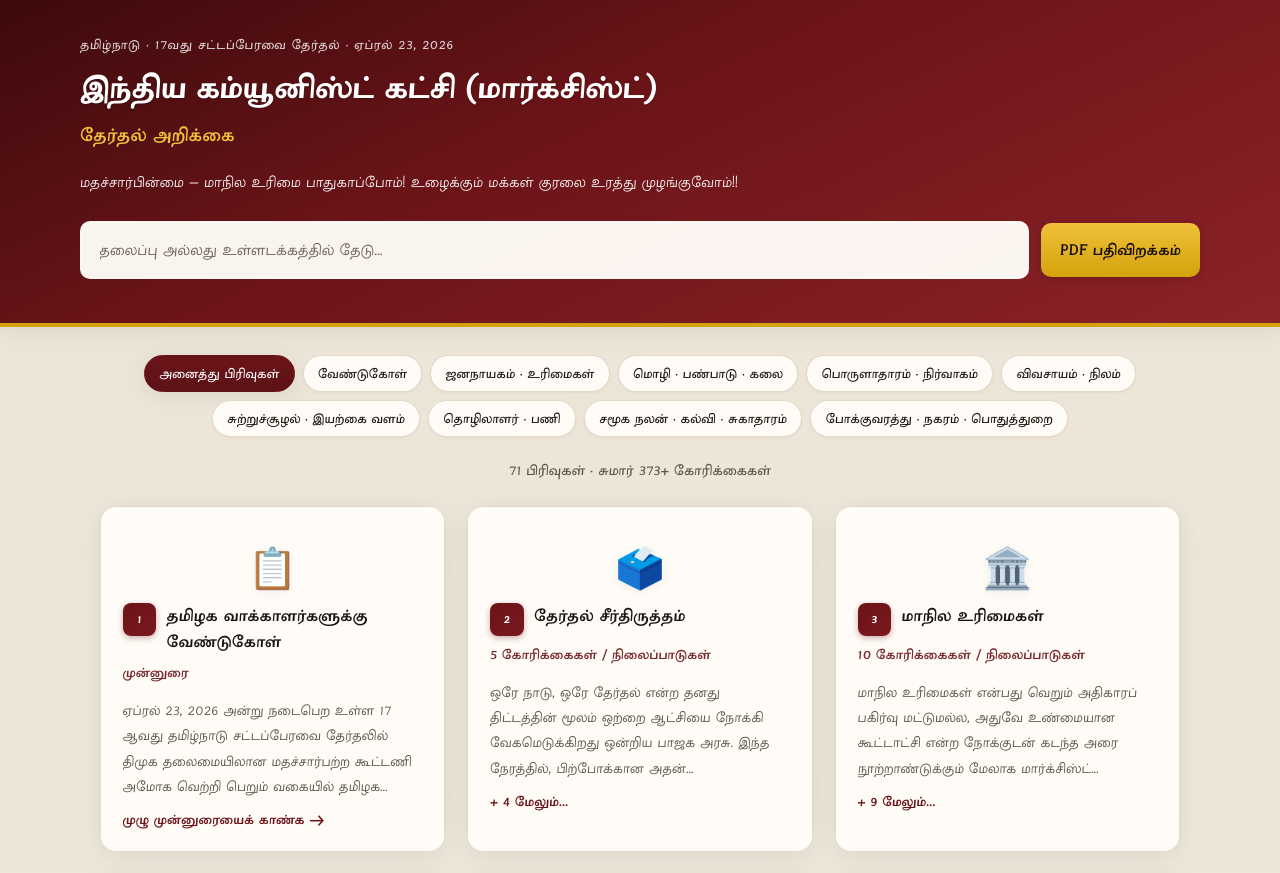
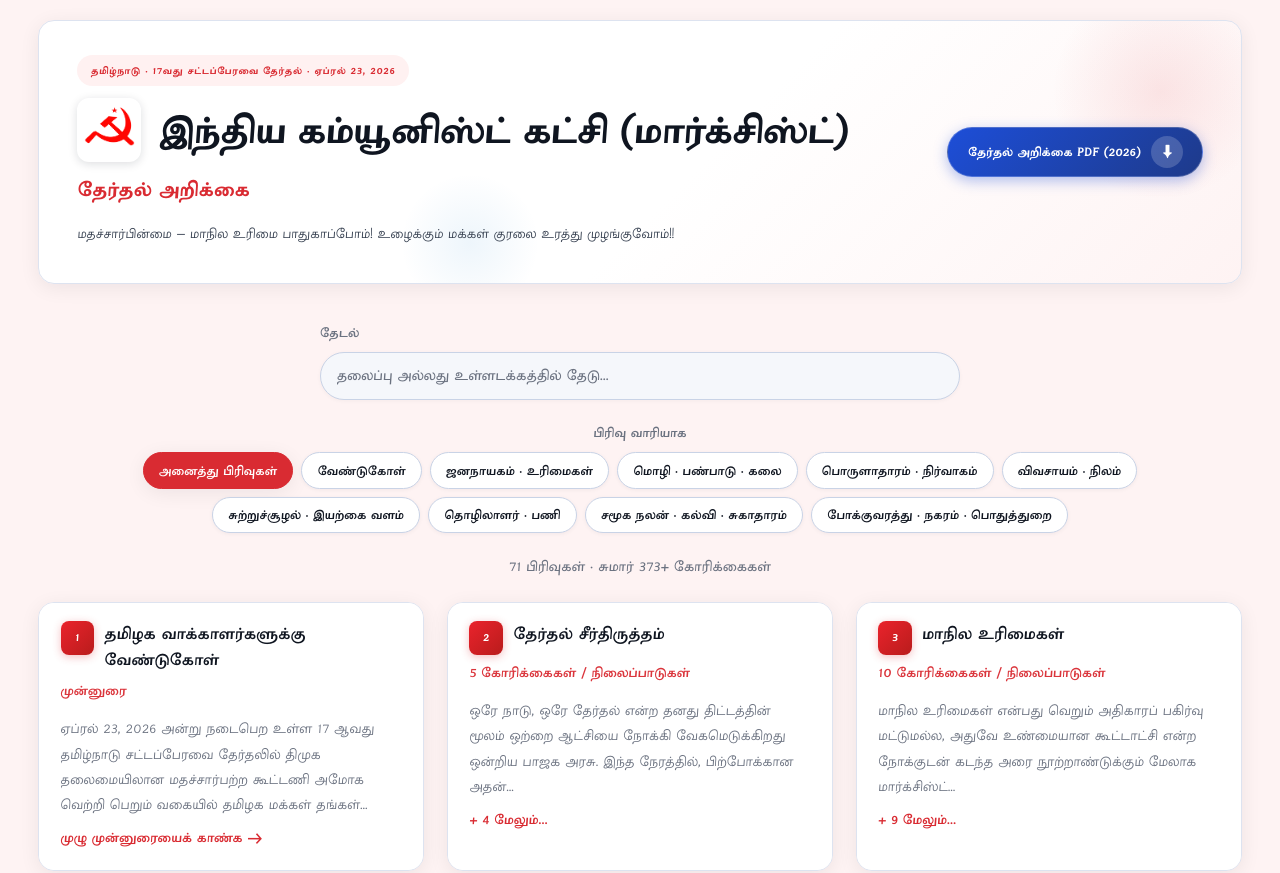
Before and after one commit to tamilmarxist/election-2026, a plain HTML site: page index.html in a window 1280 px wide. Shown: the top 873 px of the page. Drawn offline with Linux system fonts and the light colour scheme; a web font is replaced by a local one.

Commit message:
theme change

```diff
--- a/app.js
+++ b/app.js
@@ -9,7 +9,6 @@
 
 const modalEl = document.getElementById("sectionModal");
 const modalCloseEl = document.getElementById("modalClose");
-const modalEmojiEl = document.getElementById("modalEmoji");
 const modalTitleEl = document.getElementById("modalTitle");
 const modalCountEl = document.getElementById("modalCount");
 const modalContentEl = document.getElementById("modalContent");
@@ -22,15 +21,6 @@
 let activeCategory = "all";
 let activeSection = null;
 let toastTimer = null;
-
-const SECTION_EMOJI = [
-  "📋", "🗳️", "🏛️", "📖", "🎭", "🏺", "⚖️", "📢", "🛡️", "💰", "🌾", "💧",
-  "👷", "🏥", "👩", "🚌", "📚", "🌿", "🏘️", "⚡", "🤝", "🌆", "✊", "📜"
-];
-
-function sectionEmoji(id) {
-  return SECTION_EMOJI[(id - 1) % SECTION_EMOJI.length];
-}
 
 function truncate(s, max) {
   if (!s) return "";
@@ -132,7 +122,6 @@
     return;
   }
   activeSection = sec;
-  modalEmojiEl.textContent = sectionEmoji(sec.id);
   modalTitleEl.textContent = sec.title;
   const n = sec.bullets?.length || 0;
   modalCountEl.textContent = sec.prose && n === 0 ? "முன்னுரை" : `${n} கோரிக்கைகள் / நிலைப்பாடுகள்`;
@@ -246,10 +235,6 @@
     btn.type = "button";
     btn.className = "card-face";
 
-    const emoji = document.createElement("span");
-    emoji.className = "card-emoji";
-    emoji.textContent = sectionEmoji(sec.id);
-
     const headline = document.createElement("div");
     headline.className = "card-headline";
 
@@ -281,7 +266,6 @@
     headline.appendChild(num);
     headline.appendChild(titleWrap);
 
-    btn.appendChild(emoji);
     btn.appendChild(headline);
     btn.appendChild(countEl);
     btn.appendChild(previewEl);
@@ -350,11 +334,9 @@
   footerSloganEl.textContent = manifesto.meta.tagline_ta || "";
   footerMetaEl.textContent = `${manifesto.meta.party_ta || ""} · ${manifesto.meta.date || ""}`;
 
-  const pdf = manifesto.meta.pdf_url;
-  if (pdf) {
-    pdfLink.href = pdf;
-    pdfLink.hidden = false;
-  }
+  const pdf = manifesto.meta.pdf_url || "asset/CPIM_Election_Manifesto_2026.pdf";
+  pdfLink.href = pdf;
+  pdfLink.download = pdf.split("/").pop() || "CPIM_Election_Manifesto_2026.pdf";
 
   wireModalActions();
   renderCategoryChips();
--- a/index.html
+++ b/index.html
@@ -5,36 +5,68 @@
   <meta name="viewport" content="width=device-width, initial-scale=1" />
   <meta name="description" content="இந்திய கம்யூனிஸ்ட் கட்சி (மார்க்சிஸ்ட்) — தமிழ்நாடு 17வது சட்டப்பேரவை தேர்தல் 2026 தேர்தல் அறிக்கை" />
   <title>தேர்தல் அறிக்கை 2026 | சிபிஐ(எம்) தமிழ்நாடு</title>
-  <link rel="stylesheet" href="styles.css?v=5" />
+  <link rel="preconnect" href="https://fonts.googleapis.com" />
+  <link rel="preconnect" href="https://fonts.gstatic.com" crossorigin />
+  <link href="https://fonts.googleapis.com/css2?family=Mukta+Malar:wght@400;500;600;700;800&display=swap" rel="stylesheet" />
+  <link rel="stylesheet" href="styles.css?v=13" />
   <link rel="manifest" href="manifest.webmanifest" />
 </head>
 <body>
-  <header class="site-header">
+  <div class="manifesto-app">
+  <header class="site-header manifesto-hero">
+    <span class="manifesto-hero__deco manifesto-hero__deco--1" aria-hidden="true"></span>
+    <span class="manifesto-hero__deco manifesto-hero__deco--2" aria-hidden="true"></span>
     <div class="header-inner">
-      <p class="eyebrow">தமிழ்நாடு · 17வது சட்டப்பேரவை தேர்தல் · ஏப்ரல் 23, 2026</p>
-      <h1 class="party-name" id="partyName">இந்திய கம்யூனிஸ்ட் கட்சி (மார்க்சிஸ்ட்)</h1>
-      <p class="doc-title" id="docTitle">தேர்தல் அறிக்கை</p>
-      <p class="tagline" id="tagline"></p>
-      <div class="header-actions">
-        <label class="search-wrap">
-          <span class="visually-hidden">தேடல்</span>
-          <input type="search" id="search" placeholder="தலைப்பு அல்லது உள்ளடக்கத்தில் தேடு…" autocomplete="off" />
-        </label>
-        <a class="btn-pdf" id="pdfLink" href="#" hidden>PDF பதிவிறக்கம்</a>
+      <div class="header-copy">
+        <p class="eyebrow">தமிழ்நாடு · 17வது சட்டப்பேரவை தேர்தல் · ஏப்ரல் 23, 2026</p>
+        <div class="party-name-row">
+          <div class="party-emblem-wrap">
+            <img
+              class="party-emblem"
+              src="asset/images/cpim-emblem.png"
+              alt=""
+              width="64"
+              height="64"
+              decoding="async"
+            />
+          </div>
+          <h1 class="party-name" id="partyName">இந்திய கம்யூனிஸ்ட் கட்சி (மார்க்சிஸ்ட்)</h1>
+        </div>
+        <p class="doc-title" id="docTitle">தேர்தல் அறிக்கை</p>
+        <p class="tagline hero-desc" id="tagline"></p>
+      </div>
+      <div class="header-download">
+        <a class="btn-pdf btn-pdf-hero" id="pdfLink" href="asset/CPIM_Election_Manifesto_2026.pdf" download="CPIM_Election_Manifesto_2026.pdf">
+          <span class="btn-pdf-text">தேர்தல் அறிக்கை PDF (2026)</span>
+          <span class="btn-pdf-icon" aria-hidden="true">⬇</span>
+        </a>
       </div>
     </div>
   </header>
 
   <main class="main">
+    <div class="search-panel">
+      <p class="search-label" id="searchLabel">தேடல்</p>
+      <label class="search-wrap search-wrap-main">
+        <span class="visually-hidden">தலைப்பு அல்லது உள்ளடக்கத்தில் தேடு</span>
+        <input type="search" id="search" placeholder="தலைப்பு அல்லது உள்ளடக்கத்தில் தேடு…" autocomplete="off" />
+      </label>
+    </div>
+    <p class="filters-eyebrow" id="filtersEyebrow">பிரிவு வாரியாக</p>
     <div class="filters" id="categoryFilters" role="tablist" aria-label="பிரிவுகளின்படி வடிகட்டல்"></div>
     <p class="stats" id="stats"></p>
     <section class="cards" id="cards" aria-live="polite"></section>
   </main>
 
+  <footer class="site-footer">
+    <p id="footerSlogan"></p>
+    <p class="meta-small" id="footerMeta"></p>
+  </footer>
+  </div>
+
   <div class="modal-backdrop" id="sectionModal" hidden>
     <div class="modal-card" role="dialog" aria-modal="true" aria-labelledby="modalTitle">
       <button type="button" class="modal-close" id="modalClose" aria-label="மூடு">×</button>
-      <p class="modal-emoji" id="modalEmoji" aria-hidden="true"></p>
       <h2 class="modal-title" id="modalTitle"></h2>
       <p class="modal-count" id="modalCount"></p>
       <div class="modal-content" id="modalContent"></div>
@@ -45,13 +77,8 @@
     </div>
   </div>
 
-  <footer class="site-footer">
-    <p id="footerSlogan"></p>
-    <p class="meta-small" id="footerMeta"></p>
-  </footer>
-
   <div class="toast" id="toast" hidden aria-live="polite"></div>
 
-  <script src="app.js?v=5" type="module"></script>
+  <script src="app.js?v=13" type="module"></script>
 </body>
 </html>
--- a/styles.css
+++ b/styles.css
@@ -38,22 +38,31 @@
   font-display: swap;
 }
 
+/* Theme aligned with votefordmk.in (Mukta Malar, pink page tint, hero card, red + blue accents) */
 :root {
-  --maroon: #6b1418;
-  --maroon-deep: #3d0a0c;
-  --gold: #d4a20c;
-  --gold-bright: #f0c13a;
-  --bg: #f3efe6;
-  --bg-warm: #ebe4d6;
-  --card: #fffcf7;
-  --text: #1c1410;
-  --muted: #5c5348;
-  --border: #e2d9c8;
+  --ink: #0f1520;
+  --ink2: #374151;
+  --muted: #6b7280;
+  --line: #dde3f0;
+  --line2: #c9d3e6;
+  --surface: #ffffff;
+  --surface2: #f5f7fb;
+  --red: #d92b32;
+  --red-light: #fff1f1;
+  --blue-cta-start: #1d4ed8;
+  --blue-cta-end: #1e3a8a;
   --radius: 16px;
   --radius-sm: 10px;
-  --shadow: 0 4px 24px rgba(28, 12, 8, 0.07);
-  --shadow-hover: 0 8px 32px rgba(28, 12, 8, 0.11);
-  --font: "Korkai", "Latha", "Tamil Sangam MN", system-ui, sans-serif;
+  --shadow: 0 4px 20px rgba(15, 21, 32, 0.07);
+  --shadow-hover: 0 12px 36px rgba(15, 21, 32, 0.12);
+  --font: "Mukta Malar", "Korkai", "Latha", "Tamil Sangam MN", system-ui, sans-serif;
+  --text: var(--ink);
+  --card: var(--surface);
+  --border: var(--line);
+  --maroon: #b91c1c;
+  --maroon-deep: #991b1b;
+  --gold: #ca8a04;
+  --gold-bright: #eab308;
 }
 
 *,
@@ -62,17 +71,33 @@
   box-sizing: border-box;
 }
 
+html {
+  overflow-x: clip;
+}
+
+@supports not (overflow-x: clip) {
+  html {
+    overflow-x: hidden;
+  }
+}
+
 body {
   margin: 0;
   font-family: var(--font);
   font-weight: 400;
-  background: var(--bg);
-  background-image: linear-gradient(180deg, var(--bg-warm) 0%, var(--bg) 38%, var(--bg) 100%);
-  color: var(--text);
+  background-color: #fef3f3;
+  color: var(--ink);
   line-height: 1.65;
-  font-size: 1.12rem;
+  font-size: 1.05rem;
   min-height: 100vh;
   font-style: normal;
+}
+
+.manifesto-app {
+  max-width: 1240px;
+  margin: 0 auto;
+  padding: 20px 18px 52px;
+  min-width: 0;
 }
 
 .visually-hidden {
@@ -86,109 +111,253 @@
   border: 0;
 }
 
-.site-header {
-  background: linear-gradient(155deg, var(--maroon-deep) 0%, var(--maroon) 42%, #8b2228 100%);
-  color: #fff;
-  padding: 2rem 1.25rem 2.75rem;
+.site-header.manifesto-hero {
+  position: relative;
+  overflow: hidden;
+  border: 1px solid var(--line);
+  border-radius: var(--radius);
   box-shadow: var(--shadow);
-  border-bottom: 4px solid var(--gold);
+  background: linear-gradient(135deg, #fff 55%, #fef3f3 100%);
+  padding: clamp(1.25rem, 4vw, 2.15rem) clamp(1rem, 3vw, 2.75rem);
+  margin-bottom: 1rem;
+}
+
+.manifesto-hero__deco {
+  position: absolute;
+  border-radius: 50%;
+  pointer-events: none;
+}
+
+.manifesto-hero__deco--1 {
+  background: radial-gradient(circle, rgba(217, 43, 50, 0.1) 0%, transparent 70%);
+  width: 220px;
+  height: 220px;
+  top: -40px;
+  right: -30px;
+}
+
+.manifesto-hero__deco--2 {
+  background: radial-gradient(circle, rgba(10, 122, 204, 0.07) 0%, transparent 70%);
+  width: 140px;
+  height: 140px;
+  bottom: -30px;
+  left: 30%;
 }
 
 .header-inner {
-  max-width: 1120px;
-  margin: 0 auto;
+  position: relative;
+  z-index: 1;
+  max-width: none;
+  margin: 0;
+  display: flex;
+  flex-direction: column;
+  gap: 1.25rem;
+}
+
+.header-copy {
+  min-width: 0;
+  flex: 1;
+}
+
+.party-name-row {
+  display: flex;
+  align-items: center;
+  gap: clamp(0.65rem, 2.2vw, 1.1rem);
+}
+
+.party-emblem-wrap {
+  flex-shrink: 0;
+  width: clamp(3rem, 8vw, 4rem);
+  height: clamp(3rem, 8vw, 4rem);
+  border-radius: 12px;
+  /* background: #0a0a0a; */
+  display: flex;
+  align-items: center;
+  justify-content: center;
+  padding: 0.35rem;
+  box-shadow: 0 2px 10px rgba(15, 21, 32, 0.14);
+  border: 1px solid rgba(255, 255, 255, 0.08);
+}
+
+.party-emblem {
+  width: 100%;
+  height: 100%;
+  object-fit: contain;
+  display: block;
+}
+
+@media (min-width: 768px) {
+  .header-inner {
+    flex-direction: row;
+    align-items: flex-start;
+    justify-content: space-between;
+    gap: 2rem;
+  }
+
+  .header-download {
+    flex-shrink: 0;
+    margin-top: 0;
+    align-self: center;
+  }
 }
 
 .eyebrow {
-  margin: 0 0 0.5rem;
-  font-size: 0.96rem;
-  font-weight: 500;
-  opacity: 0.92;
-  letter-spacing: 0.04em;
-  color: rgba(255, 255, 255, 0.88);
+  display: inline-flex;
+  align-items: center;
+  gap: 0.35rem;
+  margin: 0 0 0.75rem;
+  padding: 0.35rem 0.85rem;
+  font-size: 0.72rem;
+  font-weight: 800;
+  letter-spacing: 0.06em;
+  color: var(--red);
+  background: var(--red-light);
+  border-radius: 999px;
 }
 
 .party-name {
   margin: 0;
-  font-size: clamp(1.6rem, 4.6vw, 2.3rem);
-  font-weight: 900;
-  line-height: 1.2;
+  flex: 1;
+  min-width: 0;
+  font-size: clamp(1.65rem, 3.6vw, 2.75rem);
+  font-weight: 800;
+  line-height: 1.12;
   letter-spacing: -0.02em;
-  text-shadow: 0 1px 2px rgba(0, 0, 0, 0.2);
+  color: var(--ink);
 }
 
 .doc-title {
   margin: 0.5rem 0 0;
-  font-size: 1.34rem;
-  font-weight: 700;
-  color: var(--gold-bright);
+  font-size: clamp(1.15rem, 2.2vw, 1.45rem);
+  font-weight: 800;
+  color: var(--red);
 }
 
-.tagline {
-  margin: 1rem 0 0;
-  font-size: 1.08rem;
+.tagline,
+.hero-desc {
+  margin: 0.85rem 0 0;
+  font-size: 0.98rem;
   font-weight: 400;
-  opacity: 0.94;
-  max-width: 44em;
-  line-height: 1.55;
+  color: var(--ink2);
+  max-width: 42rem;
+  line-height: 1.7;
 }
 
-.header-actions {
-  margin-top: 1.6rem;
-  display: flex;
-  flex-wrap: wrap;
-  gap: 0.75rem;
-  align-items: center;
+.header-download {
+  margin-top: 0.25rem;
 }
 
-.search-wrap {
-  flex: 1;
-  min-width: min(100%, 240px);
-}
+@media (min-width: 768px) {
+  .header-download {
+    margin-top: 0;
+  }
 
-#search {
-  width: 100%;
-  padding: 0.75rem 1.1rem;
-  border: 2px solid rgba(255, 255, 255, 0.25);
-  border-radius: var(--radius-sm);
-  font: inherit;
-  font-weight: 500;
-  background: rgba(255, 252, 247, 0.97);
-  color: var(--text);
-}
-
-#search::placeholder {
-  color: #6a6258;
-  font-weight: 400;
-}
-
-#search:focus {
-  outline: none;
-  border-color: var(--gold-bright);
-  box-shadow: 0 0 0 3px rgba(240, 193, 58, 0.35);
+  .btn-pdf-hero {
+    white-space: nowrap;
+  }
 }
 
 .btn-pdf {
   display: inline-flex;
   align-items: center;
-  padding: 0.75rem 1.2rem;
-  background: linear-gradient(180deg, var(--gold-bright) 0%, var(--gold) 100%);
-  color: #1a0f08;
-  font-weight: 700;
+  justify-content: center;
+  gap: 0.65rem;
   text-decoration: none;
-  border-radius: var(--radius-sm);
-  white-space: nowrap;
-  box-shadow: 0 2px 8px rgba(0, 0, 0, 0.15);
+  font-weight: 800;
+  border-radius: 999px;
+  transition: transform 0.15s ease, box-shadow 0.15s ease;
+}
+
+.btn-pdf-hero {
+  padding: 0.5rem 1.15rem 0.5rem 1.25rem;
+  font-size: 0.88rem;
+  color: #fff;
+  background: linear-gradient(135deg, var(--blue-cta-start), var(--blue-cta-end));
+  border: 1px solid rgba(255, 255, 255, 0.22);
+  box-shadow: 0 4px 14px rgba(29, 78, 216, 0.35);
+  max-width: 100%;
+  flex-wrap: wrap;
+  justify-content: center;
+  text-align: center;
+}
+
+.btn-pdf-icon {
+  display: inline-flex;
+  align-items: center;
+  justify-content: center;
+  width: 2rem;
+  height: 2rem;
+  border-radius: 50%;
+  background: rgba(255, 255, 255, 0.18);
+  color: #fff;
+  font-size: 0.9rem;
+  line-height: 1;
 }
 
 .btn-pdf:hover {
-  filter: brightness(1.06);
+  transform: translateY(-2px);
+  box-shadow: 0 8px 22px rgba(29, 78, 216, 0.45);
+  color: #fff;
+}
+
+.btn-pdf:focus-visible {
+  outline: 2px solid var(--blue-cta-start);
+  outline-offset: 3px;
+}
+
+.search-panel {
+  max-width: 40rem;
+  margin: 0 auto 1.25rem;
+}
+
+.search-label {
+  margin: 0 0 0.45rem;
+  font-size: 0.94rem;
+  font-weight: 600;
+  color: var(--muted);
+}
+
+.search-wrap-main {
+  display: block;
+}
+
+.search-wrap-main #search {
+  width: 100%;
+  min-height: 3rem;
+  padding: 0.65rem 1rem;
+  border: 1.5px solid var(--line2);
+  border-radius: 50px;
+  font: inherit;
+  font-weight: 600;
+  line-height: 1.4;
+  background: var(--surface2);
+  color: var(--ink);
+  box-shadow: 0 1px 4px rgba(15, 21, 32, 0.04);
+}
+
+.search-wrap-main #search::placeholder {
+  color: var(--muted);
+  font-weight: 500;
+}
+
+.search-wrap-main #search:focus {
+  outline: none;
+  border-color: var(--red);
+  box-shadow: inset 0 0 0 2px rgba(217, 43, 50, 0.2);
+}
+
+.filters-eyebrow {
+  margin: 0 0 0.5rem;
+  text-align: center;
+  font-size: 0.94rem;
+  font-weight: 600;
+  color: var(--muted);
 }
 
 .main {
-  max-width: 1120px;
-  margin: 0 auto;
-  padding: 1.75rem 1.25rem 3.5rem;
+  max-width: none;
+  margin: 0;
+  padding: 1.25rem 0 2rem;
 }
 
 .filters {
@@ -201,34 +370,34 @@
 
 .filters .chip {
   font: inherit;
-  font-size: 0.96rem;
-  font-weight: 500;
-  padding: 0.45rem 0.9rem;
+  font-size: 0.92rem;
+  font-weight: 600;
+  padding: 0.45rem 0.95rem;
   border-radius: 999px;
-  border: 1px solid var(--border);
-  background: var(--card);
-  color: var(--text);
+  border: 1px solid var(--line2);
+  background: var(--surface);
+  color: var(--ink);
   cursor: pointer;
   line-height: 1.35;
-  box-shadow: 0 1px 3px rgba(28, 12, 8, 0.05);
+  box-shadow: 0 1px 4px rgba(15, 21, 32, 0.05);
   transition: transform 0.15s, box-shadow 0.15s, border-color 0.15s;
 }
 
 .filters .chip:hover {
-  border-color: var(--maroon);
-  color: var(--maroon);
+  border-color: var(--red);
+  color: var(--red);
   transform: translateY(-1px);
 }
 
 .filters .chip:focus-visible {
-  outline: 2px solid var(--gold);
+  outline: 2px solid var(--red);
   outline-offset: 2px;
 }
 
 .filters .chip[aria-selected="true"] {
-  background: linear-gradient(180deg, var(--maroon) 0%, #5c1216 100%);
+  background: var(--red);
   color: #fff;
-  border-color: var(--maroon);
+  border-color: var(--red);
   box-shadow: var(--shadow);
 }
 
@@ -249,9 +418,9 @@
 }
 
 .card {
-  background: var(--card);
+  background: var(--surface);
   border-radius: var(--radius);
-  border: 1px solid var(--border);
+  border: 1px solid var(--line);
   box-shadow: var(--shadow);
   overflow: hidden;
   scroll-margin-top: 1rem;
@@ -279,9 +448,9 @@
   width: 2.35rem;
   height: 2.35rem;
   border-radius: var(--radius-sm);
-  border: 1px solid var(--border);
-  background: rgba(255, 252, 247, 0.95);
-  color: var(--maroon);
+  border: 1px solid var(--line2);
+  background: rgba(255, 255, 255, 0.95);
+  color: var(--red);
   font-size: 1rem;
   font-weight: 700;
   font-family: var(--font);
@@ -291,12 +460,12 @@
 
 .card-permalink:hover,
 .card-permalink:focus-visible {
-  background: var(--gold-bright);
-  color: var(--maroon-deep);
+  background: var(--red-light);
+  color: var(--red);
 }
 
 .card-permalink:focus-visible {
-  outline: 2px solid var(--maroon);
+  outline: 2px solid var(--red);
   outline-offset: 2px;
 }
 
@@ -305,7 +474,7 @@
   display: flex;
   flex-direction: column;
   align-items: stretch;
-  padding: 2.6rem 1.15rem 1.15rem;
+  padding: 1.15rem 1.15rem 1.15rem;
   text-align: left;
   font: inherit;
   font-family: var(--font);
@@ -317,7 +486,7 @@
 }
 
 .card-face:hover {
-  background: #fffdfa;
+  background: #fafbfc;
 }
 
 .card-emoji {
@@ -342,12 +511,12 @@
   display: flex;
   align-items: center;
   justify-content: center;
-  background: linear-gradient(145deg, var(--maroon) 0%, #7a181d 100%);
+  background: linear-gradient(135deg, #ea232c, #b91c1c);
   color: #fff;
   font-weight: 800;
   font-size: 0.82rem;
   border-radius: 8px;
-  box-shadow: 0 2px 6px rgba(107, 20, 24, 0.35);
+  box-shadow: 0 2px 8px rgba(217, 43, 50, 0.3);
 }
 
 .card-title-wrap {
@@ -366,9 +535,9 @@
 .card-count {
   margin: 0.35rem 0 0;
   font-size: 0.98rem;
-  font-weight: 600;
-  color: var(--maroon);
-  opacity: 0.9;
+  font-weight: 700;
+  color: var(--red);
+  opacity: 0.95;
 }
 
 .card-preview {
@@ -388,7 +557,7 @@
   margin: 0.5rem 0 0;
   font-size: 0.98rem;
   font-weight: 700;
-  color: var(--maroon);
+  color: var(--red);
 }
 
 .card.hidden {
@@ -398,7 +567,7 @@
 .modal-backdrop {
   position: fixed;
   inset: 0;
-  background: rgba(23, 16, 13, 0.62);
+  background: rgba(15, 21, 32, 0.62);
   display: flex;
   align-items: center;
   justify-content: center;
@@ -414,10 +583,10 @@
   width: min(920px, 100%);
   max-height: 90vh;
   overflow: auto;
-  background: var(--card);
-  border: 1px solid var(--border);
+  background: var(--surface);
+  border: 1px solid var(--line);
   border-radius: var(--radius);
-  box-shadow: 0 20px 48px rgba(14, 7, 6, 0.28);
+  box-shadow: 0 20px 48px rgba(15, 21, 32, 0.22);
   padding: 1.25rem 1.25rem 1.5rem;
   position: relative;
   display: flex;
@@ -428,9 +597,9 @@
   position: absolute;
   right: 0.8rem;
   top: 0.8rem;
-  border: 1px solid var(--border);
+  border: 1px solid var(--line2);
   background: #fff;
-  color: var(--maroon);
+  color: var(--red);
   border-radius: 10px;
   width: 2rem;
   height: 2rem;
@@ -439,14 +608,8 @@
   cursor: pointer;
 }
 
-.modal-emoji {
-  margin: 0;
-  font-size: 2.2rem;
-  text-align: center;
-}
-
 .modal-title {
-  margin: 0.25rem 0 0;
+  margin: 0.5rem 2.5rem 0;
   font-size: 1.4rem;
   font-weight: 800;
   text-align: center;
@@ -455,7 +618,7 @@
 .modal-count {
   margin: 0.2rem 0 0.9rem;
   text-align: center;
-  color: var(--maroon);
+  color: var(--red);
   font-weight: 600;
 }
 
@@ -469,9 +632,9 @@
 }
 
 .modal-btn {
-  border: 1px solid var(--border);
+  border: 1px solid var(--line2);
   background: #fff;
-  color: var(--text);
+  color: var(--ink);
   border-radius: 10px;
   padding: 0.5rem 0.85rem;
   font: inherit;
@@ -480,9 +643,9 @@
 }
 
 .modal-btn-primary {
-  background: linear-gradient(180deg, var(--gold-bright) 0%, var(--gold) 100%);
-  color: #24170d;
-  border-color: #c5940d;
+  background: linear-gradient(135deg, var(--blue-cta-start), var(--blue-cta-end));
+  color: #fff;
+  border-color: rgba(255, 255, 255, 0.25);
   font-weight: 700;
 }
 
@@ -495,7 +658,7 @@
   min-height: 8rem;
   max-height: 58vh;
   overflow: auto;
-  border-top: 1px solid var(--border);
+  border-top: 1px solid var(--line);
   padding-top: 0.8rem;
 }
 
@@ -511,19 +674,19 @@
 }
 
 .site-footer {
-  max-width: 1120px;
-  margin: 0 auto;
-  padding: 0 1.25rem 2.75rem;
+  max-width: none;
+  margin: 0;
+  padding: 0 0 1.5rem;
   text-align: center;
   color: var(--muted);
-  font-size: 1.02rem;
+  font-size: 1rem;
   font-weight: 500;
 }
 
 #footerSlogan {
-  font-weight: 700;
-  color: var(--maroon);
-  font-size: 1.1rem;
+  font-weight: 800;
+  color: var(--red);
+  font-size: 1.05rem;
 }
 
 .meta-small {
@@ -537,9 +700,9 @@
   left: 50%;
   bottom: 1.25rem;
   transform: translateX(-50%);
-  background: #2b211b;
+  background: var(--ink);
   color: #fff;
-  border: 1px solid #4a3a31;
+  border: 1px solid var(--line2);
   border-radius: 10px;
   padding: 0.5rem 0.9rem;
   font-size: 0.95rem;
--- a/sw.js
+++ b/sw.js
@@ -1,10 +1,11 @@
-const CACHE = "cpim-manifesto-v4";
+const CACHE = "cpim-manifesto-v9";
 const PRECACHE = [
   "index.html",
   "styles.css",
   "app.js",
   "data/manifesto.json",
   "manifest.webmanifest",
+  "asset/images/cpim-emblem.png",
   "fonts/korkai/korkai_light.otf",
   "fonts/korkai/korkai_regular.otf",
   "fonts/korkai/korkai_medium.otf",
```
Also changed, not shown: asset/images/cpim-emblem.png (added), asset/images/manifesto-cover-2026.png (added), asset/images/manifesto-launch-press.png (added), data/manifesto.json, 1 other file.
